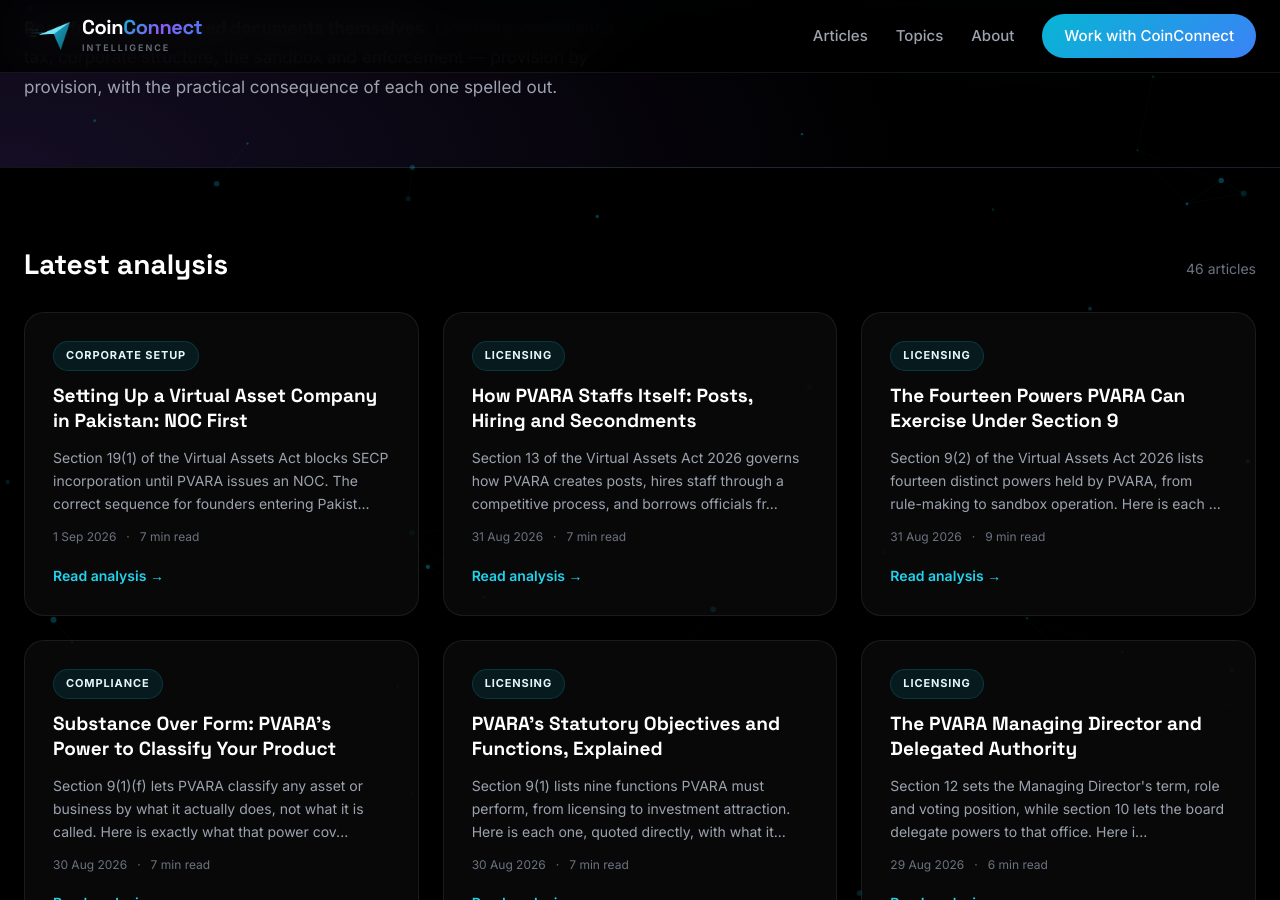
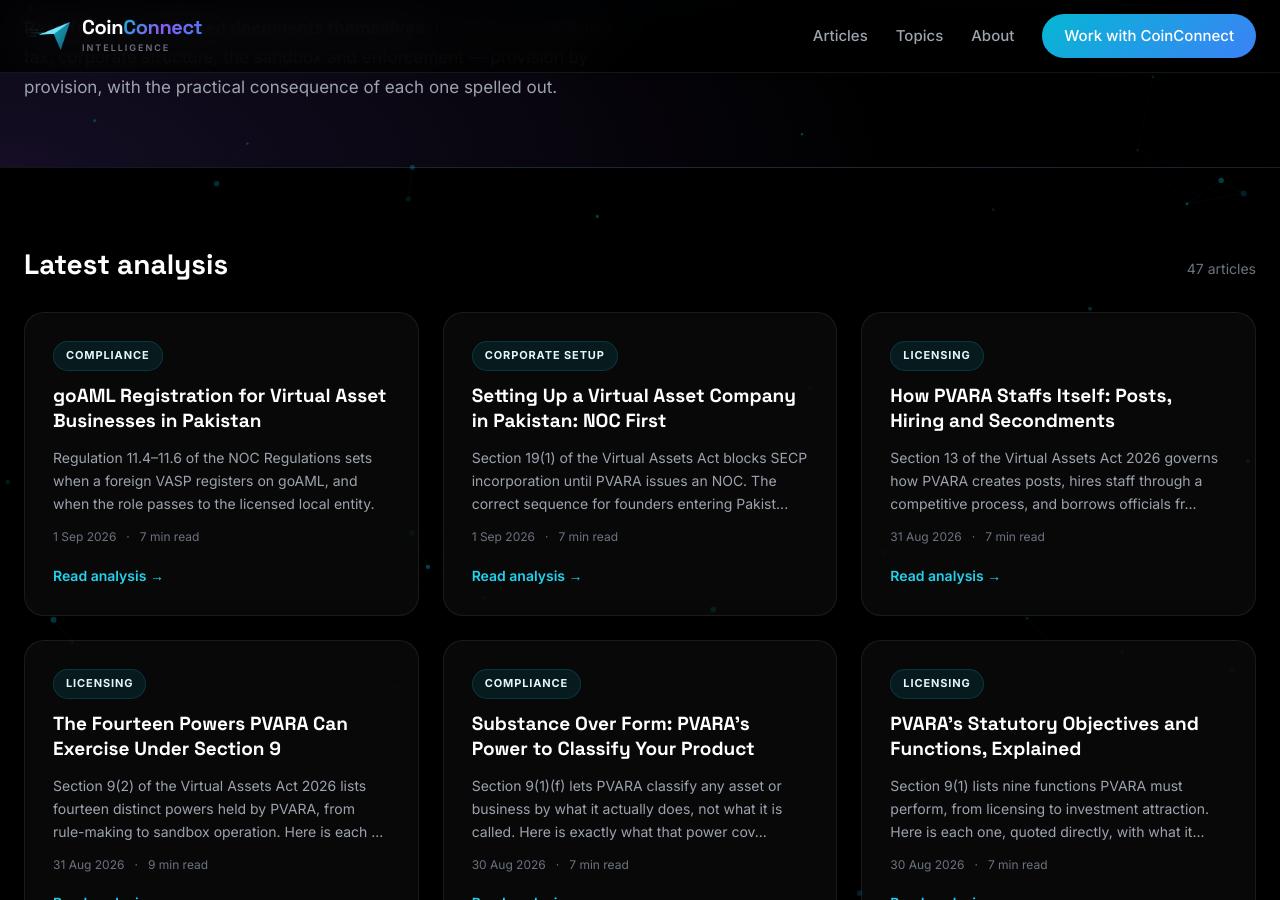
Before and after one commit to coinconnect-pk/coinconnect-pk.github.io, a Jekyll site: the page built from index.html, in a window 1280 px wide and 900 px high, scrolled down 447 px. Built offline with Jekyll 4.4.1, drawn with Linux system fonts in a browser that asks for light colours.

Commit message:
Publish article for 2026-09-01

```diff
--- a/_data/linkmap.yml
+++ b/_data/linkmap.yml
@@ -376,3 +376,6 @@ blog:
   - url: "https://blog.coinconnect.site/setting-up-a-virtual-asset-company-in-pakistan-noc-first/"
     title: "Setting Up a Virtual Asset Company in Pakistan: NOC First"
     topics: [setting, virtual, asset, company, noc, first, corporate, setup]
+  - url: "https://blog.coinconnect.site/goaml-registration-for-virtual-asset-businesses-in-pakistan/"
+    title: "goAML Registration for Virtual Asset Businesses in Pakistan"
+    topics: [goaml, registration, virtual, asset, businesses, compliance]
--- a/_data/published-log.csv
+++ b/_data/published-log.csv
@@ -45,3 +45,4 @@ date,source,title,words
 2026-08-31,queue,"The Fourteen Powers PVARA Can Exercise Under Section 9",1843
 2026-08-31,queue,"How PVARA Staffs Itself: Posts, Hiring and Secondments",1346
 2026-09-01,queue,"Setting Up a Virtual Asset Company in Pakistan: NOC First",1340
+2026-09-01,queue,"goAML Registration for Virtual Asset Businesses in Pakistan",1322
```
Also changed, not shown: _posts/2026-09-01-goaml-registration-for-virtual-asset-businesses-in-pakistan.md (renamed from _queue/013-goaml-registration-for-virtual-asset-businesses.md, +1 -6 lines).
